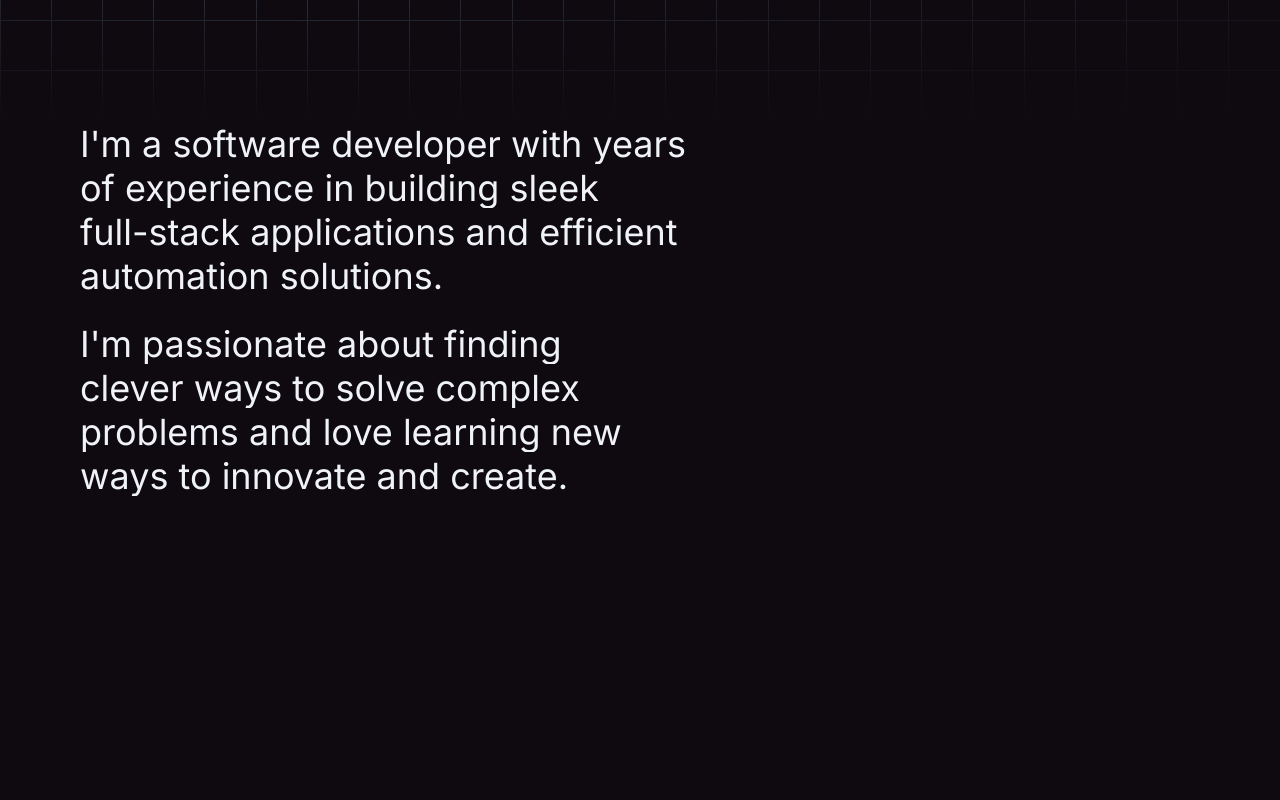
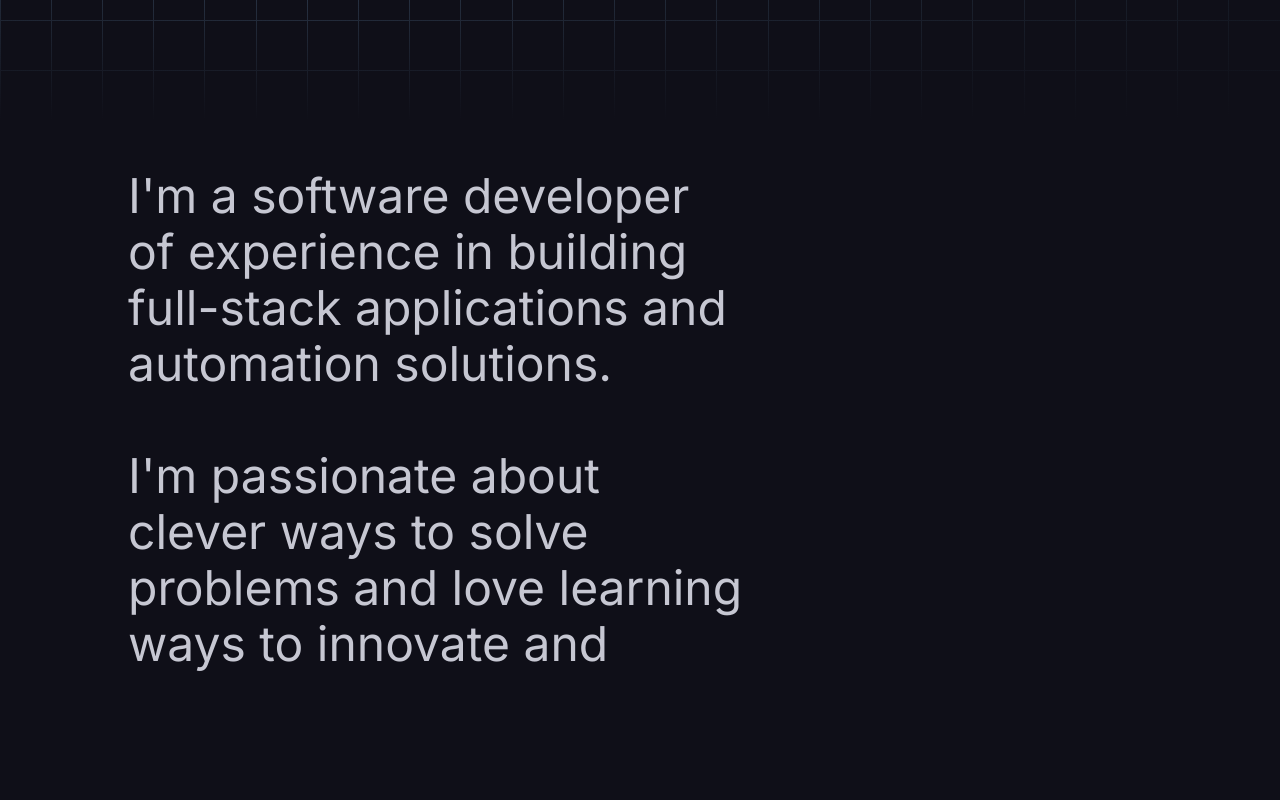
Before and after one commit to TheDeafOne/NPT, a Next.js app: page / in a window 1280 px wide. Shown: the part 680-1480 px from the top of the page. Built offline with nearby package versions, Linux system fonts and the light colour scheme; what next would draw is missing.

Commit message:
text and background normalization

```diff
--- a/src/components/AboutSection/AboutSection.tsx
+++ b/src/components/AboutSection/AboutSection.tsx
@@ -59,12 +59,12 @@ const AboutSection = () => {
     return (
         <Section id="about-section">
             <div className="text-text flex h-screen flex-row" ref={sectionRef}>
-                <div className="w-1/2 flex flex-col">
-                    <div className="absolute left-20">
+                <div className="w-1/2 flex flex-col ml-32 mt-12">
+                    <div>
                         {aboutLines.map((line, i) => {
                             return (
-                                <div key={i} className="overflow-hidden">
-                                    <div className="about-line transform opacity-0 translate-y-full text-4xl pt-1">
+                                <div key={i} className="overflow-hidden h-14">
+                                    <div className="about-line transform opacity-0 translate-y-full text-5xl pt-1">
                                         {line}
                                     </div>
                                 </div>
--- a/tailwind.config.js
+++ b/tailwind.config.js
@@ -32,7 +32,7 @@ module.exports = {
       },
       colors: {
         'text': {
-          50: '#eff2f6',
+          50: '#C6C7D2',
           100: '#dfe5ec',
           200: '#bfcbd9',
           300: '#9fb1c6',
@@ -55,7 +55,7 @@ module.exports = {
           700: '#5c3d5c',
           800: '#3d293d',
           900: '#1f141f',
-          950: '#0f0a0f',
+          950: '#0F0F18',
         },
         'primary': {
           50: '#eff2f5',
```
